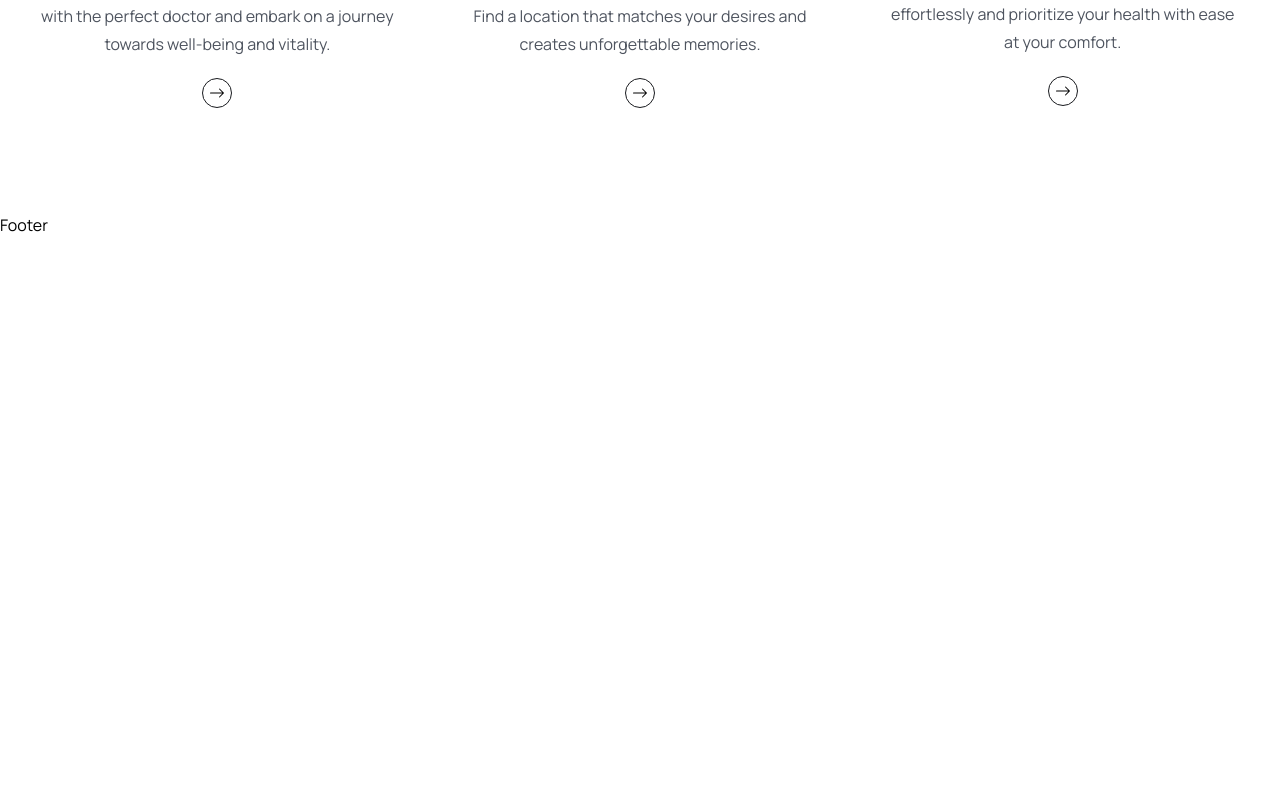
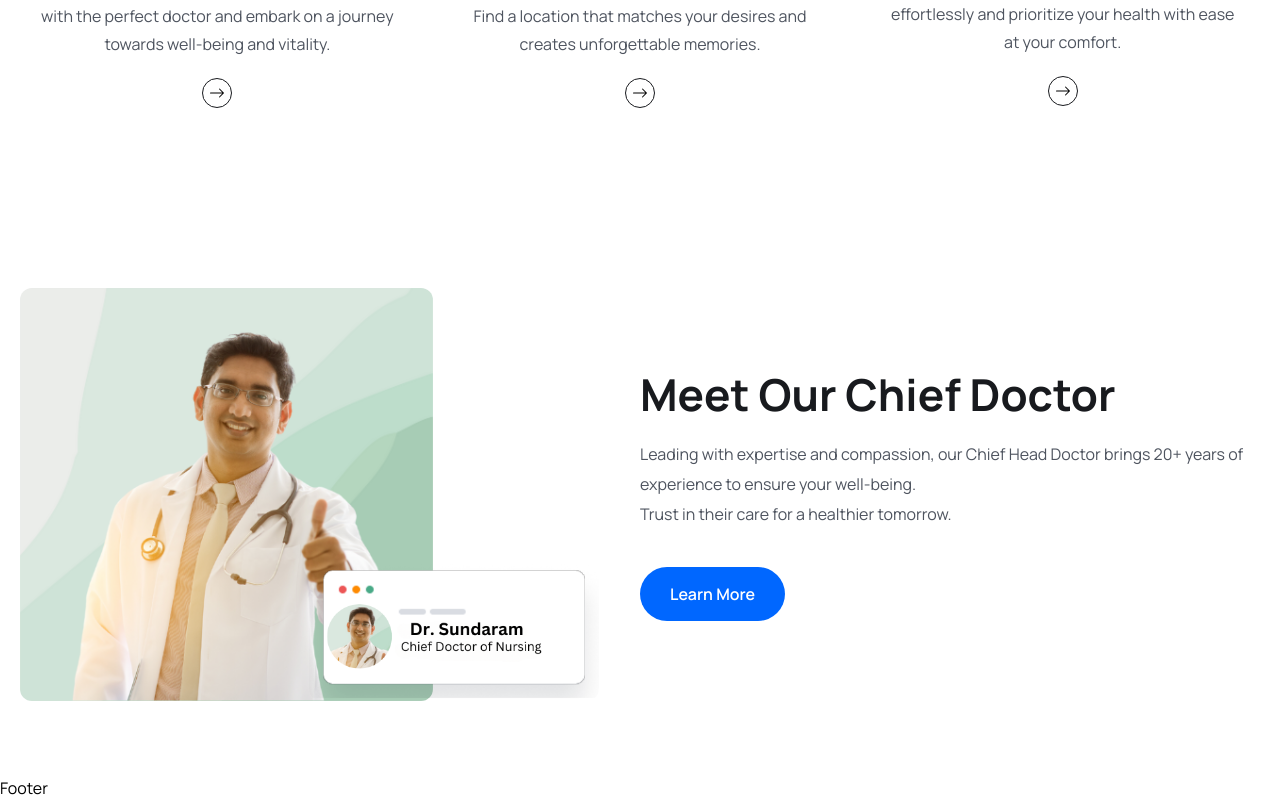
Before and after one commit to aashish-dhiman/MedConnect, a React (Vite) app in the folder frontend/: page / in a window 1280 px wide. Shown: the part 1362-2162 px from the top of the page. Before the commit the page ends 1599 px from the top, so only its background shows below. Built offline with nearby package versions, Linux system fonts and the light colour scheme.

Commit message:
added about section

```diff
--- /dev/null
+++ b/frontend/src/components/about/About.jsx
@@ -0,0 +1,47 @@
+import aboutImg from "../../assets/images/about.png";
+import aboutCardImg from "../../assets/images/about-card.png";
+import { Link } from "react-router-dom";
+
+const About = () => {
+    return (
+        <section>
+            <div className="container">
+                <div className="flex justify-center md:justify-between lg:justify-between gap-[50px] md:gap-[80px] lg:gap-[100px] flex-col md:flex-row lg:flex-row items-center ">
+                    {/* ========= About Img =============== */}
+                    <div className=" relative w-[50%] md:w-1/3 lg:w-1/3 z-10 order-2 md:order-1 lg:order-1 ">
+                        <img
+                            src={aboutImg}
+                            alt="about image"
+                            className="rounded-xl"
+                        />
+                        <div className="absolute w-[70%] bottom-[0] -right-[40%] z-20  ">
+                            <img
+                                src={aboutCardImg}
+                                alt="about card"
+                                className="rounded-xl"
+                            />
+                        </div>
+                    </div>
+
+                    {/* =========== About Content ========== */}
+                    <div className="order-1 md:order-1 lg:order-1 w-[80%] md:w-1/2 lg:w-[1/2] flex flex-col justify-center text-center md:text-start lg:text-start items-center md:items-start lg:items-start">
+                        <h2 className="heading ">Meet Our Chief Doctor</h2>
+                        <p className="text__para">
+                            Leading with expertise and compassion, our Chief
+                            Head Doctor brings 20+ years of experience to ensure
+                            your well-being. <br />
+                            Trust in their care for a healthier tomorrow.
+                        </p>
+                        <Link to="/">
+                            <button className="btn btn__hover">
+                                Learn More
+                            </button>
+                        </Link>
+                    </div>
+                </div>
+            </div>
+        </section>
+    );
+};
+
+export default About;
--- a/frontend/src/pages/Home.jsx
+++ b/frontend/src/pages/Home.jsx
@@ -6,7 +6,8 @@ import icon01 from "../assets/images/icon01.png";
 import icon02 from "../assets/images/icon02.png";
 import icon03 from "../assets/images/icon03.png";
 
-import Card from "./modals/card";
+import Card from "../components/modals/card";
+import About from "../components/about/About";
 
 const Home = () => {
     const cardItem = [
@@ -139,6 +140,10 @@ const Home = () => {
                 </div>
             </section>
             {/* ================== cards components ends ============== */}
+
+            {/* ============ About section start ================== */}
+            <About />
+            {/* ========== About Section Ends =========  */}
         </>
     );
 };
```
Also changed, not shown: frontend/src/assets/images/about-card.png, frontend/src/assets/images/about.png, frontend/src/components/modals/card.jsx (renamed from frontend/src/pages/modals/card.jsx).
